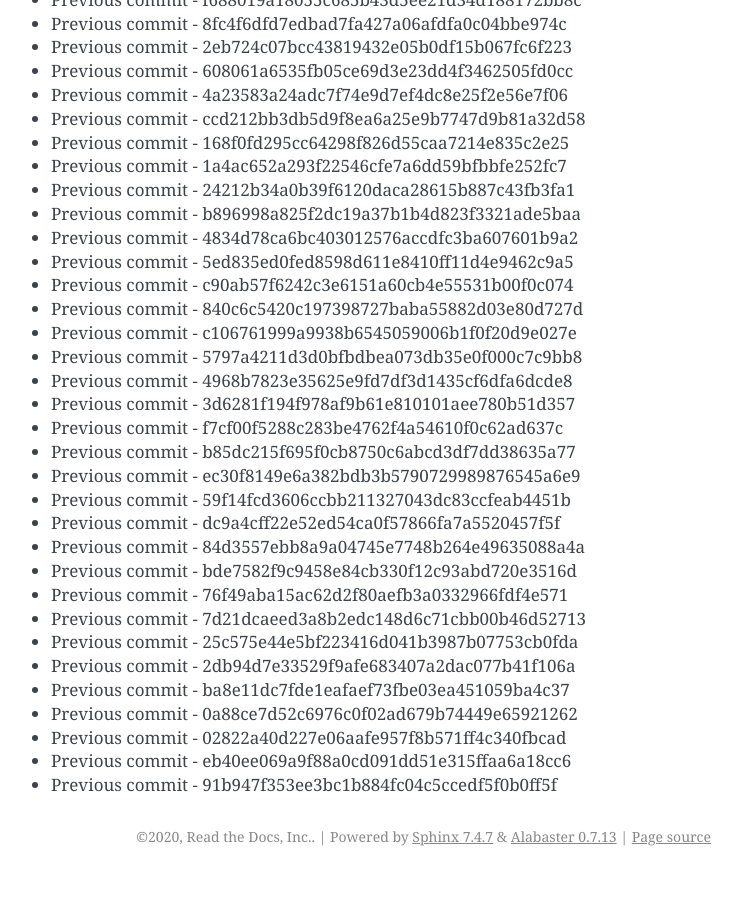
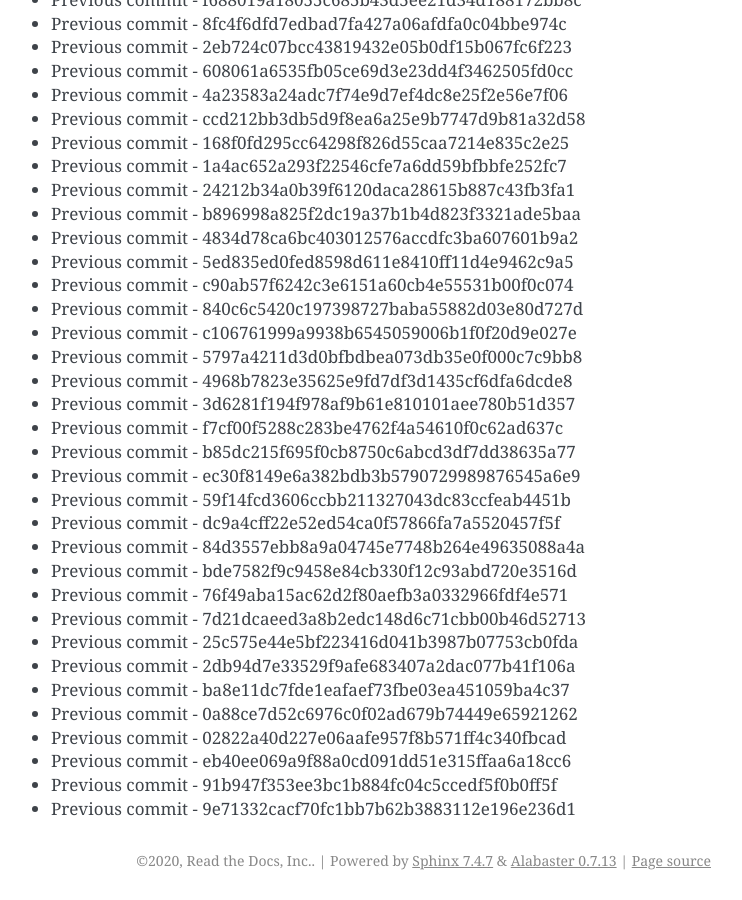
Before and after one commit to readthedocs/rtd-git-stresstest, a Sphinx documentation site: the page built from docs/updates.rst, in a window 1280 px wide and 900 px high, scrolled down 8818 px. Shown: the whole window, without its empty margins (399-1141 px from the left). Built offline with Sphinx 7.4.7, drawn with Linux system fonts in a browser that asks for light colours; before the commit the page ends 9694 px from its top, so only the background shows below that.

Commit message:
Generating commit from previous: 9e71332cacf70fc1bb7b62b3883112e196e236d1

```diff
--- a/docs/updates.rst
+++ b/docs/updates.rst
@@ -402,3 +402,4 @@ It can be tested for any performance characteristics.
 * Previous commit - 02822a40d227e06aafe957f8b571ff4c340fbcad
 * Previous commit - eb40ee069a9f88a0cd091dd51e315ffaa6a18cc6
 * Previous commit - 91b947f353ee3bc1b884fc04c5ccedf5f0b0ff5f
+* Previous commit - 9e71332cacf70fc1bb7b62b3883112e196e236d1
```
